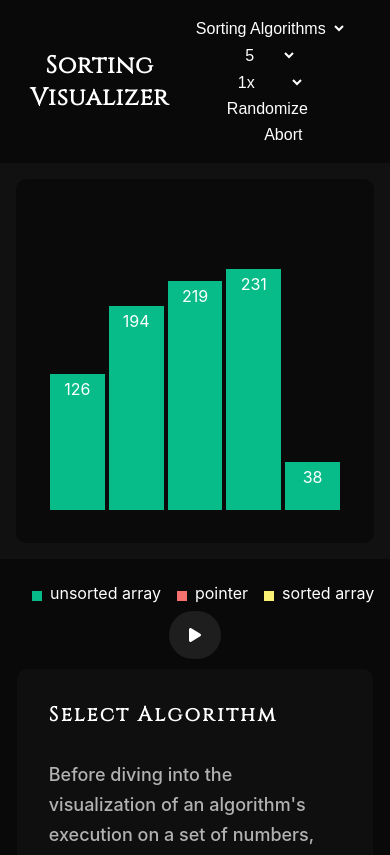
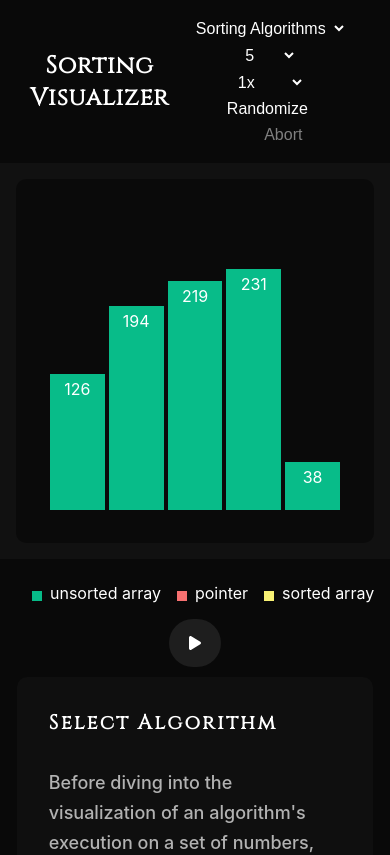
Before and after one commit to priyadharshini149/Visualizer, a React (Create React App) app in the folder mysort/: page / in a window 390 px wide. Shown: the top 855 px of the page. Built offline with nearby package versions, Linux system fonts and the light colour scheme; a web font is replaced by a local one.

Commit message:
abort disable functionality is added

```diff
--- a/mysort/src/SortVisualizer/sortVisualizer.css
+++ b/mysort/src/SortVisualizer/sortVisualizer.css
@@ -193,7 +193,7 @@ color: white;
   }
   .representation div{
     margin-left: 1rem;
-    margin-top: 0.5rem;
+    margin-top: 0.45rem;
     height: 10px;
     width: 10px;
 
@@ -233,4 +233,8 @@ color: white;
     .representation{
       position: relative;
     }
+    .play{
+      margin-top: 0.5rem;
+
+    }
   }
--- a/mysort/src/SortVisualizer/sortVisualizer.jsx
+++ b/mysort/src/SortVisualizer/sortVisualizer.jsx
@@ -271,9 +271,9 @@ const SortVisualizer = () => {
           </button>
           </li>
           <li>
-            <button className="btn"
+            <button className={`btn ${!inProgress?'disable-btn':' '}`}
             onClick={()=>{
-              handleAbort()
+              inProgress&&handleAbort()
             }}
             >
               Abort
```
